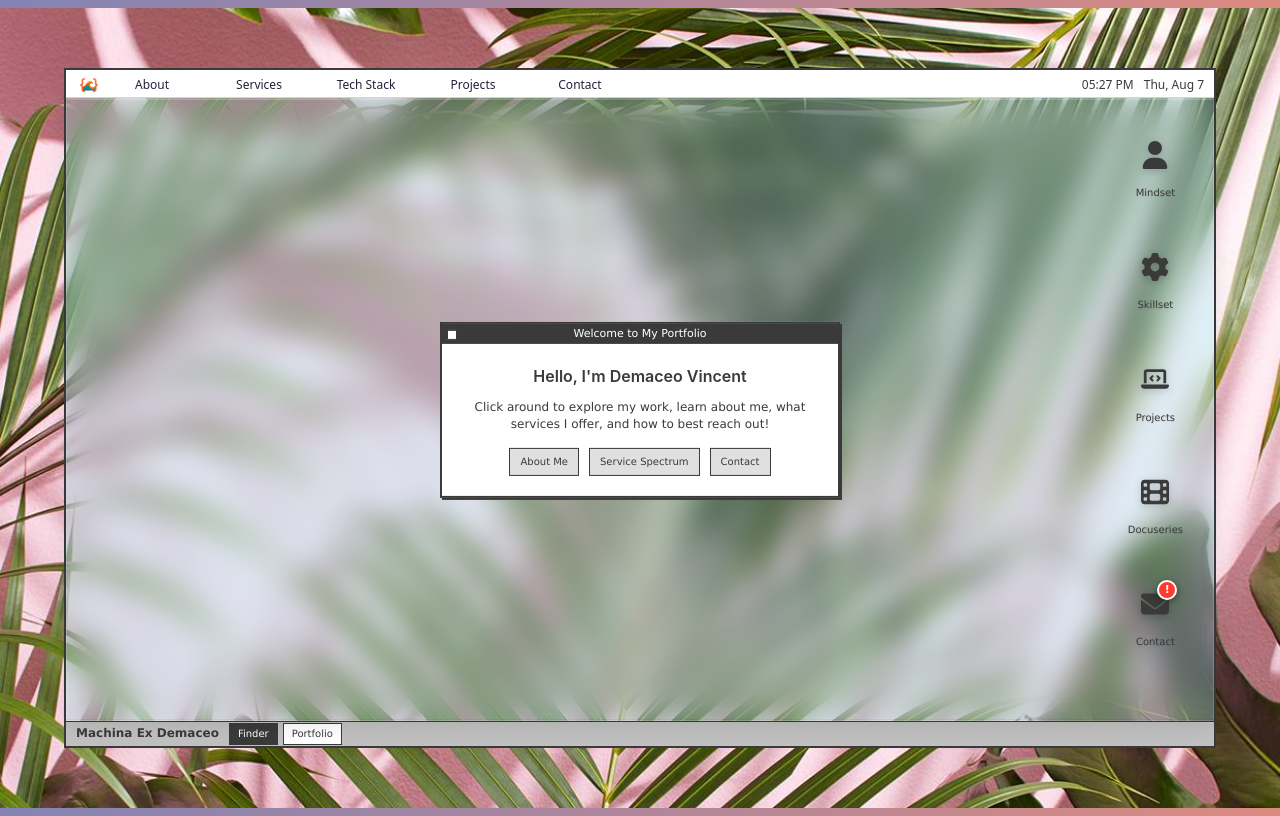
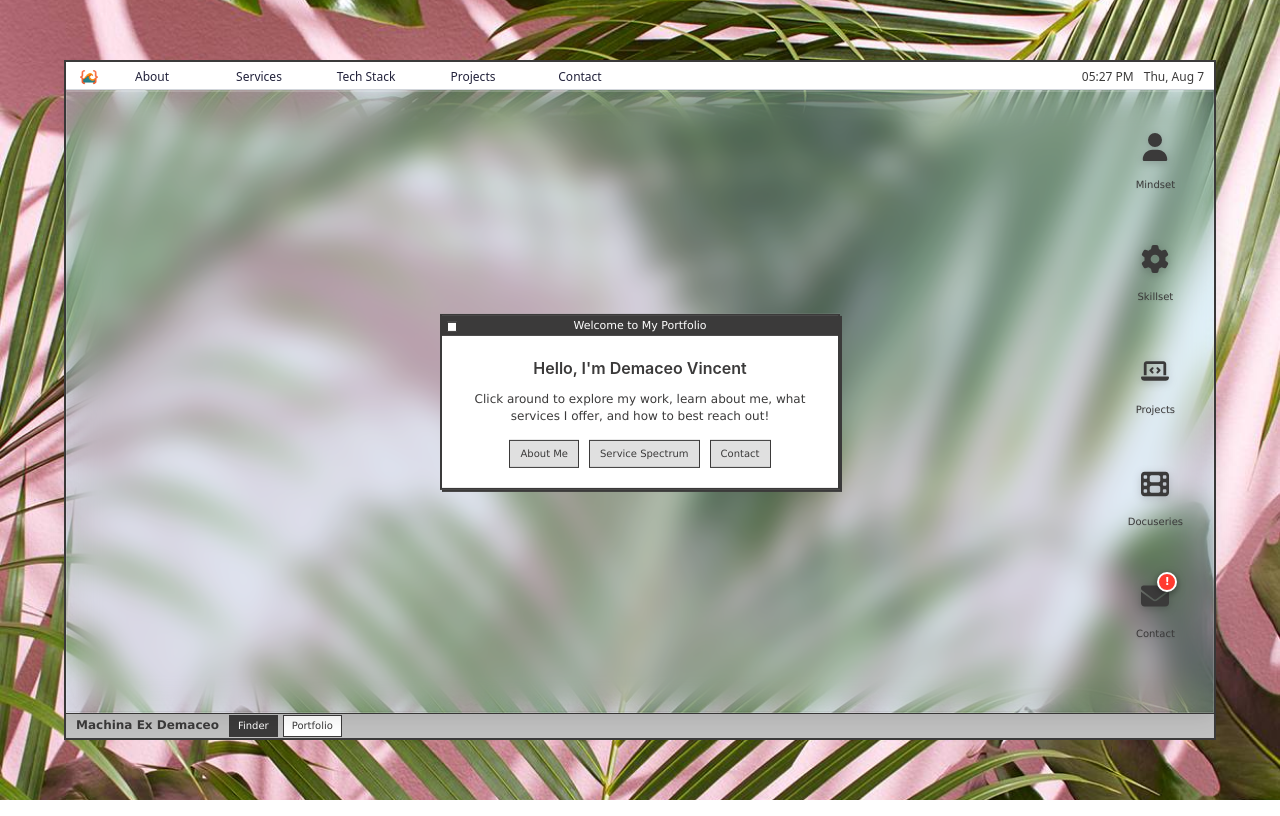
Before and after one commit to demaceo/portfolio-v4, a Next.js app: page / in a window 1280 px wide. Built offline with nearby package versions, Linux system fonts and the light colour scheme.

Commit message:
remove sliver

```diff
--- a/src/app/globals.css
+++ b/src/app/globals.css
@@ -1,11 +1,4 @@
 @import "tailwindcss";
-
-html {
-  margin: 0;
-  padding: 0;
-  box-sizing: border-box;
-}
-
 /* Font definitions */
 :root {
   --font-primary: "Poppins", "Inter", ui-sans-serif, system-ui, sans-serif;
@@ -22,6 +15,20 @@ html {
   --shadowed-title-text-transform: uppercase;
   --shadowed-title-text-shadow: 0px 10px rgba(0, 0, 0, 0.15);
   --shadowed-title-text-align: center;
+}
+
+/* Strict CSS reset for html and body */
+html,
+body {
+  margin: 0 !important;
+  padding: 0 !important;
+  box-sizing: border-box;
+  border: none !important;
+  outline: none !important;
+  width: 100vw;
+  min-height: 100vh;
+  height: 100vh;
+  background: none;
 }
 
 /* Shadowed title styling as a reusable class using CSS variables */
--- a/src/components/layout/DesktopLayout/DesktopLayout.css
+++ b/src/components/layout/DesktopLayout/DesktopLayout.css
@@ -26,6 +26,7 @@
 /* Desktop Macintosh Styles */
 .macintosh-container {
   height: 100vh;
+  height: 100dvh;
   width: 100vw;
   overflow: hidden;
   background: #c0c0c0;
@@ -38,9 +39,9 @@
   display: flex;
   justify-content: center;
   align-items: center;
-  padding: 20px;
+  /* Remove padding and margin to prevent sliver */
+  padding: 0;
   margin: 0;
-  /* cursor: url("/logos/logo(light).png") 6 6, default; */
 }
 
 .mac-screen {
```
